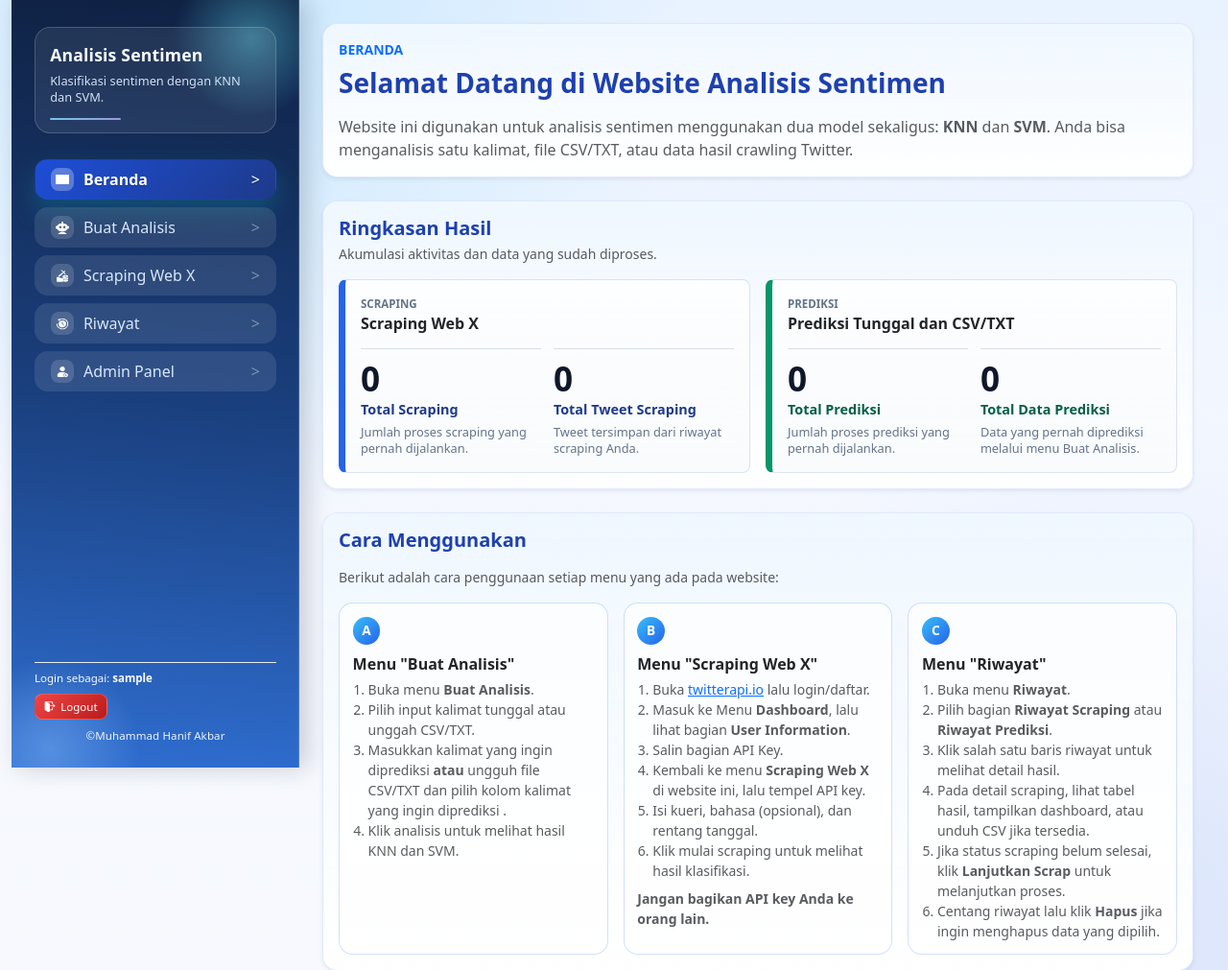
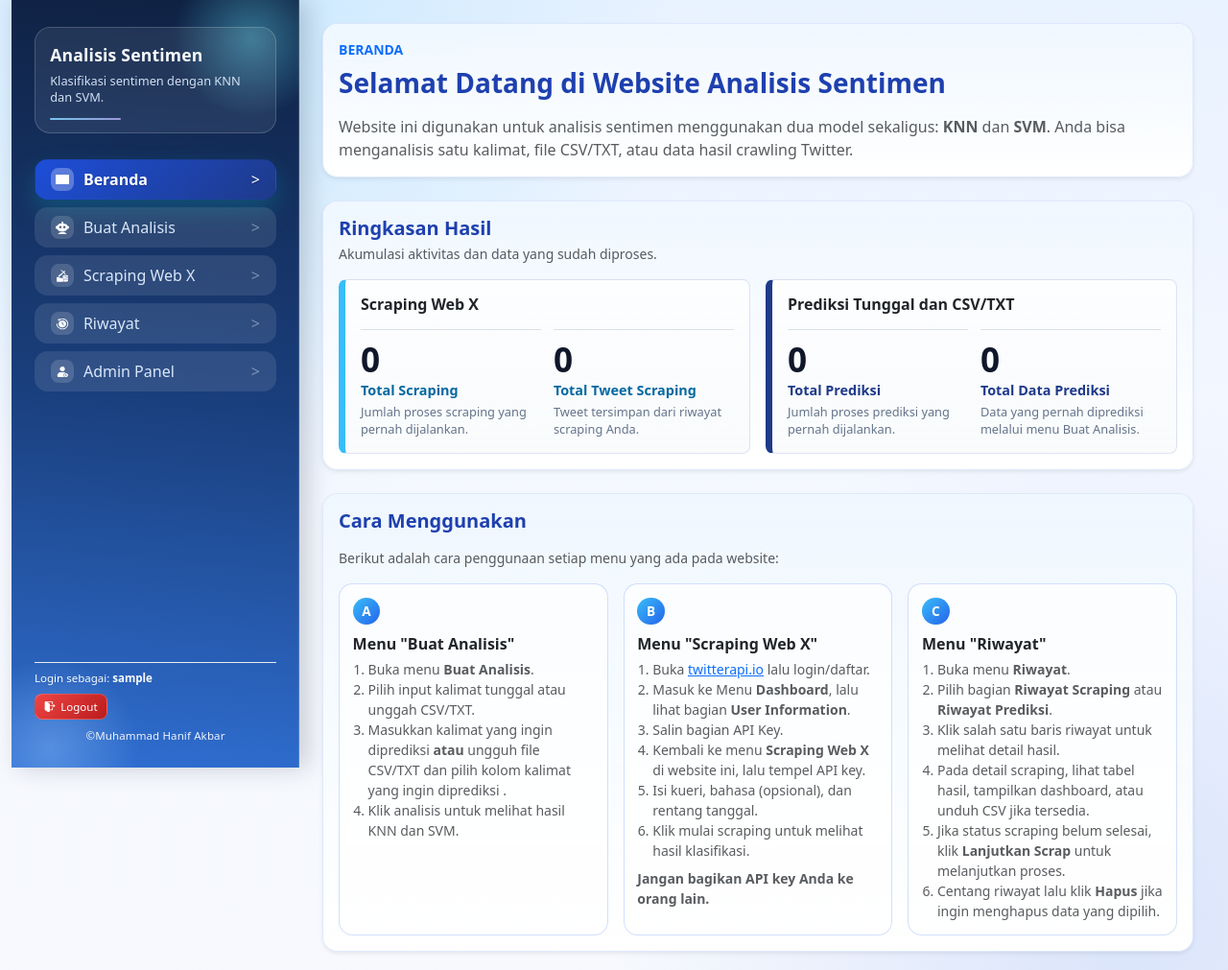
Before and after one commit to HanifAkb/WebSentimen, a Django app: page / in a window 1280 px wide. Shown: the top 1011 px of the page at 96% size. Run offline with Django 4.2, Linux system fonts and the light colour scheme; the visitor is signed in with stand-in values (Sample User, id 1); data that the repository does not hold is empty; grey boxes are pictures that could not be loaded.

Commit message:
Refine homepage summary and admin title

```diff
--- a/sentiment_app/static/sentiment_app/css/styles.css
+++ b/sentiment_app/static/sentiment_app/css/styles.css
@@ -518,11 +518,11 @@ body {
 }
 
 .beranda-summary-section-scraping {
-    border-left-color: #2563eb;
+    border-left-color: #38bdf8;
 }
 
 .beranda-summary-section-prediction {
-    border-left-color: #059669;
+    border-left-color: #1e3a8a;
 }
 
 .beranda-summary-heading {
@@ -530,15 +530,6 @@ body {
     align-items: flex-start;
     justify-content: space-between;
     gap: 1rem;
-}
-
-.beranda-summary-kicker {
-    margin-bottom: 0.2rem;
-    font-size: 0.72rem;
-    font-weight: 800;
-    letter-spacing: 0;
-    text-transform: uppercase;
-    color: #64748b;
 }
 
 .beranda-summary-metrics {
@@ -568,8 +559,12 @@ body {
     color: #1e3a8a;
 }
 
+.beranda-summary-section-scraping .beranda-summary-label {
+    color: #0369a1;
+}
+
 .beranda-summary-section-prediction .beranda-summary-label {
-    color: #065f46;
+    color: #1e3a8a;
 }
 
 .beranda-summary-help {
--- a/sentiment_app/templates/sentiment_app/beranda.html
+++ b/sentiment_app/templates/sentiment_app/beranda.html
@@ -28,7 +28,6 @@
                     <section class="beranda-summary-section beranda-summary-section-scraping" aria-labelledby="summary-scraping-title">
                         <div class="beranda-summary-heading">
                             <div>
-                                <div class="beranda-summary-kicker">Scraping</div>
                                 <h3 class="h6 fw-semibold mb-0" id="summary-scraping-title">Scraping Web X</h3>
                             </div>
                         </div>
@@ -48,7 +47,6 @@
                     <section class="beranda-summary-section beranda-summary-section-prediction" aria-labelledby="summary-prediction-title">
                         <div class="beranda-summary-heading">
                             <div>
-                                <div class="beranda-summary-kicker">Prediksi</div>
                                 <h3 class="h6 fw-semibold mb-0" id="summary-prediction-title">Prediksi Tunggal dan CSV/TXT</h3>
                             </div>
                         </div>
--- a/sentiment_site/urls.py
+++ b/sentiment_site/urls.py
@@ -2,6 +2,10 @@ from django.conf import settings
 from django.conf.urls.static import static
 from django.contrib import admin
 from django.urls import include, path
+
+admin.site.site_header = "Admin Panel"
+admin.site.site_title = "Admin Panel"
+admin.site.index_title = "Admin Panel"
 
 urlpatterns = [
     path("admin/", admin.site.urls),
```
